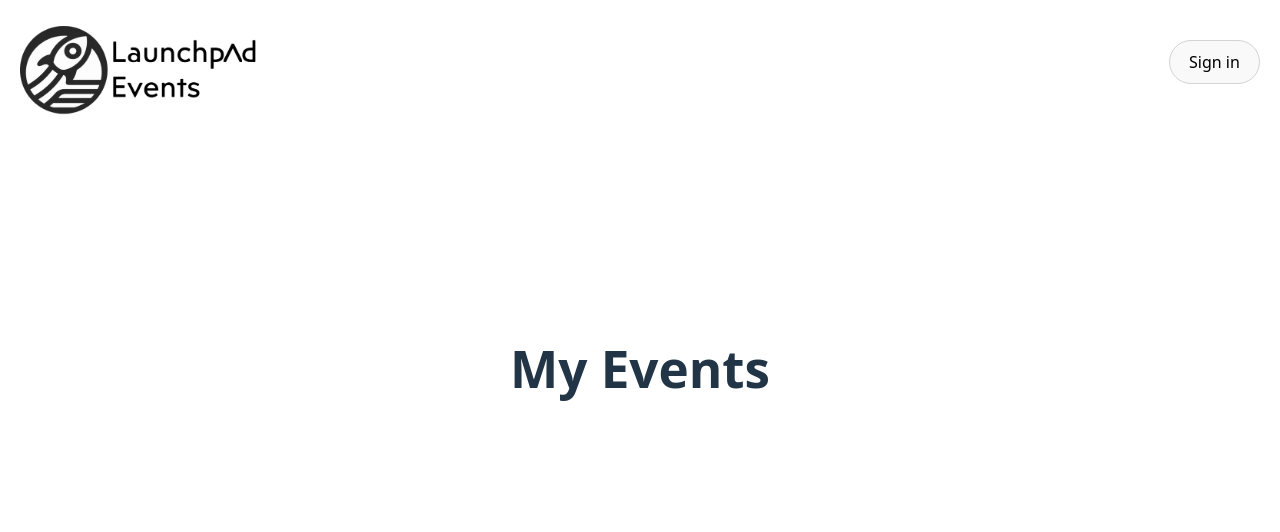
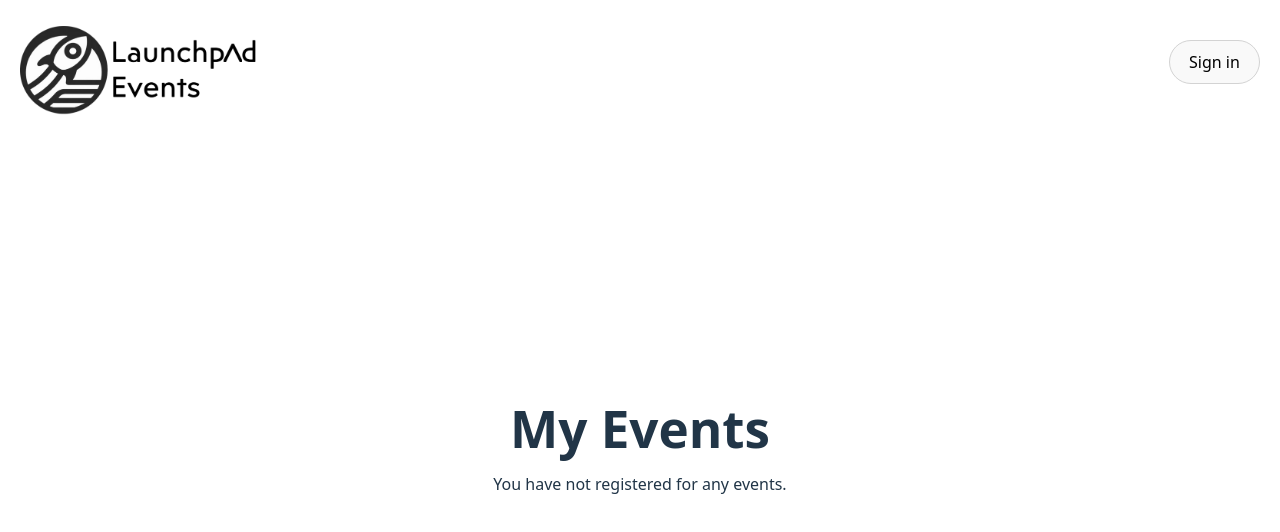
Before and after one commit to Patterbear/LaunchpadEvents, a React (Vite) app: page /my-events in a window 1280 px wide. Shown: the top 532 px of the page. Built offline with nearby package versions, Linux system fonts and the light colour scheme.

Commit message:
add messages for no events

```diff
--- a/src/pages/Home.jsx
+++ b/src/pages/Home.jsx
@@ -76,7 +76,11 @@ const Home = () => {
         selectedLocation={location}
         selectedSortBy={sort_by}
       />
-      <EventList events={events} />
+      {events.length > 0 ? (
+        <EventList events={events} />
+      ) : (
+        <p>There are no events happening.</p>
+      )}
     </main>
   );
 };
--- a/src/pages/MyEvents.jsx
+++ b/src/pages/MyEvents.jsx
@@ -12,7 +12,11 @@ const MyEvents = ({ myEvents }) => {
         <h1 className="page-title">My Events</h1>
       </header>
       <section>
-        <EventList events={myEvents} />
+        {myEvents.length > 0 ? (
+          <MyEventList events={myEvents} />
+        ) : (
+          <p>You have not registered for any events.</p>
+        )}
       </section>
     </main>
   );
```
